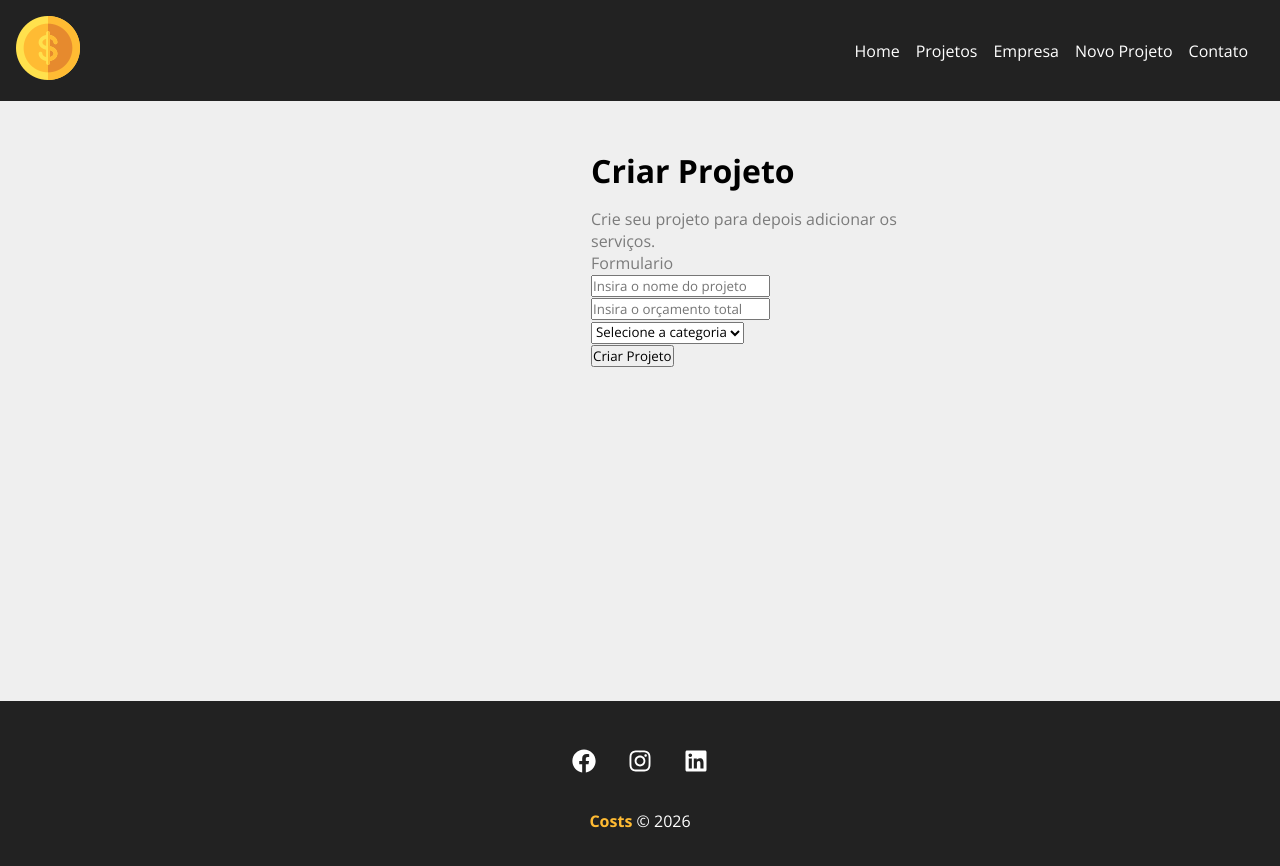
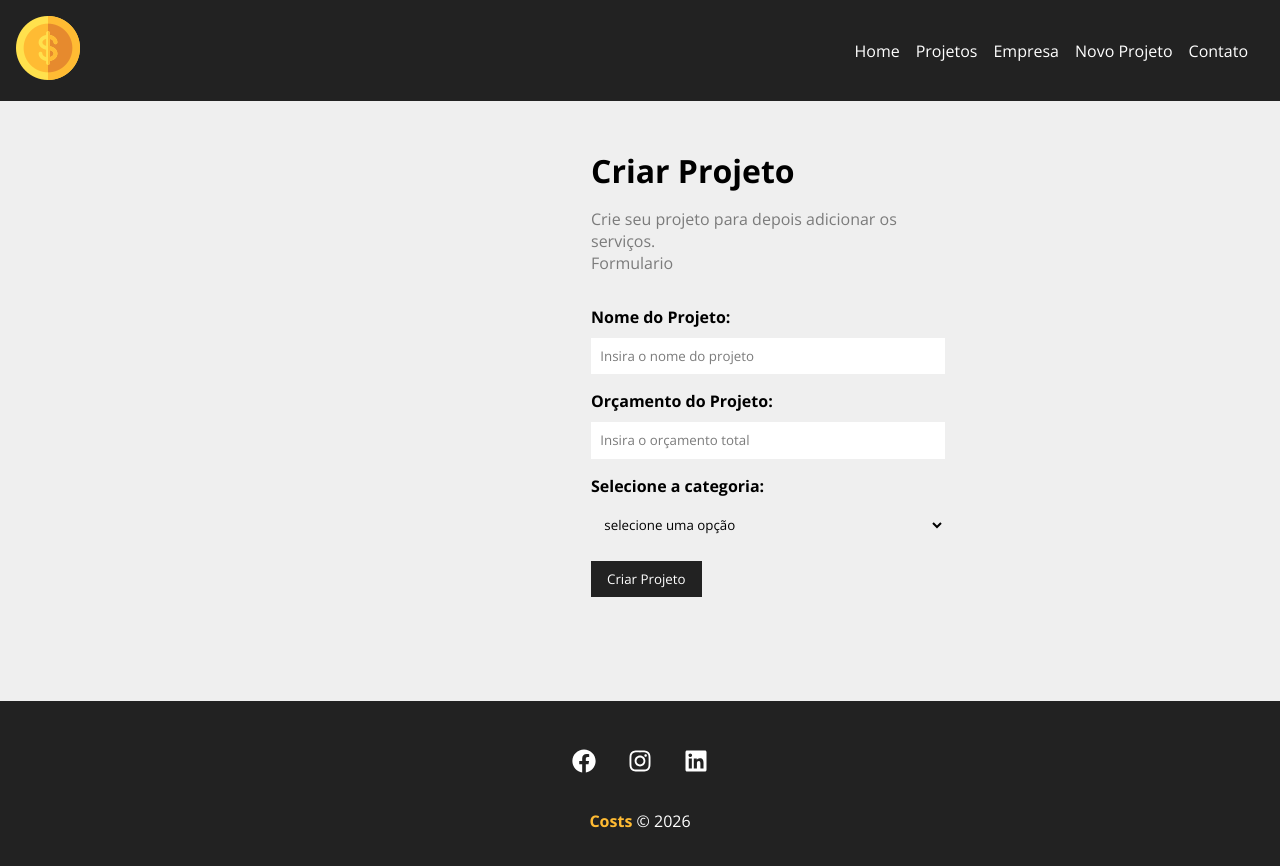
Before and after one commit to pandrade00/React-Costs, a React (Create React App) app: page /newproject in a window 1280 px wide. Shown: the top 866 px of the page. Built offline with nearby package versions, Linux system fonts and the light colour scheme.

Commit message:
Componetizaçao do formulario, input, select e button

```diff
--- a/src/App.js
+++ b/src/App.js
@@ -1,4 +1,4 @@
-import {BrowserRouter as Router, Routes, Route, Link} from 'react-router-dom'
+import {BrowserRouter as Router, Routes, Route} from 'react-router-dom'
 import Home from './components/pages/Home'
 import Empresa from './components/pages/Company'
 import Contato from './components/pages/Contact'
--- /dev/null
+++ b/src/components/form/Input.js
@@ -0,0 +1,19 @@
+import styles from './Input.module.css';
+
+function Input({ type, text, name, placeholder, handleOnChange, value }) {
+    return(
+        <div className={styles.form_control}>
+            <label htmlFor={name}> {text}: </label>
+            <input type={type}
+            name={name}
+            id={name}
+            placeholder={placeholder}
+            onChange={handleOnChange}
+            value={value}
+            />
+        </div>
+    )
+
+}
+
+export default Input;
--- /dev/null
+++ b/src/components/form/Input.module.css
@@ -0,0 +1,20 @@
+.form_control {
+    display: flex;
+    flex-direction: column;
+    margin-bottom: 1em;
+}
+
+.form_control label {
+    margin-bottom: 0.6em;
+    font-weight: bold;
+}
+
+.form_control input {
+    padding: 0.7em;
+    border-radius: 0;
+    border: none;
+}
+
+.form_control input::placeholder {
+   color: #7b7b7b;
+}
--- /dev/null
+++ b/src/components/form/Select.js
@@ -0,0 +1,15 @@
+import styles from './Select.module.css';
+
+function Select({ text, name, options, handleOnChange, value }) {
+    return(
+        <div className={styles.form_control}>
+            <label htmlFor={name}> {text}: </label>
+            <select  name={name} id={name}>
+            <option>selecione uma opção</option>
+            </select>
+        </div>
+    )
+
+}
+
+export default Select;
--- /dev/null
+++ b/src/components/form/Select.module.css
@@ -0,0 +1,16 @@
+.form_control {
+    display: flex;
+    flex-direction: column;
+    margin-bottom: 1em;
+}
+
+.form_control label {
+    margin-bottom: 0.6em;
+    font-weight: bold;
+}
+
+.form_control select {
+    padding: 0.7em;
+    border-radius: 0;
+    border: none;
+}
--- /dev/null
+++ b/src/components/form/SubmitButton.js
@@ -0,0 +1,12 @@
+import styles from './SubmitButton.module.css';
+
+function SubmitButton({ text }) {
+    return(
+        <div >
+            <button className={styles.btn}>{text}</button>
+        </div>
+    )
+
+}
+
+export default SubmitButton;
--- /dev/null
+++ b/src/components/form/SubmitButton.module.css
@@ -0,0 +1,13 @@
+.btn {
+    background-color: #222;
+    color: #fff;
+    padding: 0.7em 1.2em;
+    text-decoration: none;
+    transition: .5s;
+    cursor: pointer;
+    border: none;
+}
+
+.btn:hover{
+    color: #ffbb33;
+}
--- a/src/components/pages/NewProject.js
+++ b/src/components/pages/NewProject.js
@@ -8,8 +8,7 @@
             <h1>Criar Projeto</h1>
             <p>Crie seu projeto para depois adicionar os serviços.</p>
             <p>Formulario</p>
-
-            <ProjectForm />
+            <ProjectForm btnText="Criar Projeto" />
         </div>
     )
 }
--- a/src/components/project/ProjectForm.js
+++ b/src/components/project/ProjectForm.js
@@ -1,22 +1,28 @@
-function ProjectForm(){
+import Input from '../form/Input';
+import Select from '../form/Select.js';
+import SubmitButton from '../form/SubmitButton.js';
+
+
+import styles from './ProjectForm.module.css';
+
+function ProjectForm({ btnText }) {
     return (
-        <form>
-            <div>
-                <input type="text" placeholder="Insira o nome do projeto" />
-            </div>
-            <div>
-                <input type="number" placeholder="Insira o orçamento total"/>
-            </div>
-            <div>
-                <select name="category_id">
-                    <option disabled selected>
-                        Selecione a categoria
-                    </option>
-                </select>
-            </div>
-            <div>
-                <input type="submit" value="Criar Projeto"/>
-            </div>
+        <form className={styles.form}>
+            <Input type="text"
+            text="Nome do Projeto"
+            name="name"
+            placeholder="Insira o nome do projeto"
+            />
+            <Input type="number"
+            text="Orçamento do Projeto"
+            name="budget"
+            placeholder="Insira o orçamento total"
+            />
+            <Select
+            name="category_id"
+            text="Selecione a categoria"
+            />
+            <SubmitButton text={btnText}/>
 
         </form>
     )
--- /dev/null
+++ b/src/components/project/ProjectForm.module.css
@@ -0,0 +1,4 @@
+.form{
+    width: 100%;
+    margin: 2em 0;
+}
```
